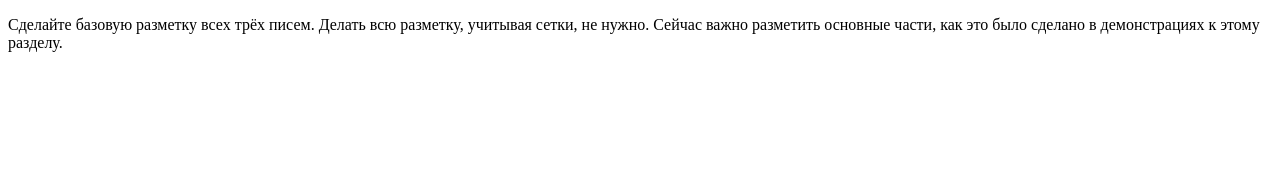
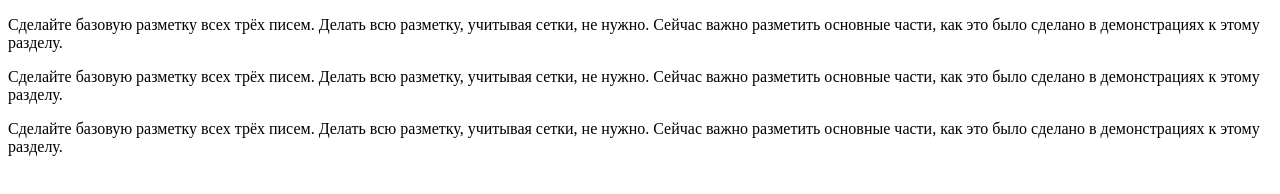
Before and after one commit to htmlacademy-email/772485-play-html-1, a plain HTML site: page 2-welcome/index.html in a window 1280 px wide. Drawn offline with Linux system fonts and the light colour scheme.

Commit message:
Задание 1 часть3

```diff
--- a/2-welcome/index.html
+++ b/2-welcome/index.html
@@ -4,6 +4,8 @@
     <meta charset="utf-8">
     <title>HTML Academy: PlayHTML. Приветственное письмо</title>
     <p>Сделайте базовую разметку всех трёх писем. Делать всю разметку, учитывая сетки, не нужно. Сейчас важно разметить основные части, как это было сделано в демонстрациях к этому разделу.</p>
+    <p>Сделайте базовую разметку всех трёх писем. Делать всю разметку, учитывая сетки, не нужно. Сейчас важно разметить основные части, как это было сделано в демонстрациях к этому разделу.</p>
+    <p>Сделайте базовую разметку всех трёх писем. Делать всю разметку, учитывая сетки, не нужно. Сейчас важно разметить основные части, как это было сделано в демонстрациях к этому разделу.</p>
   </head>
   <body>
 
```
